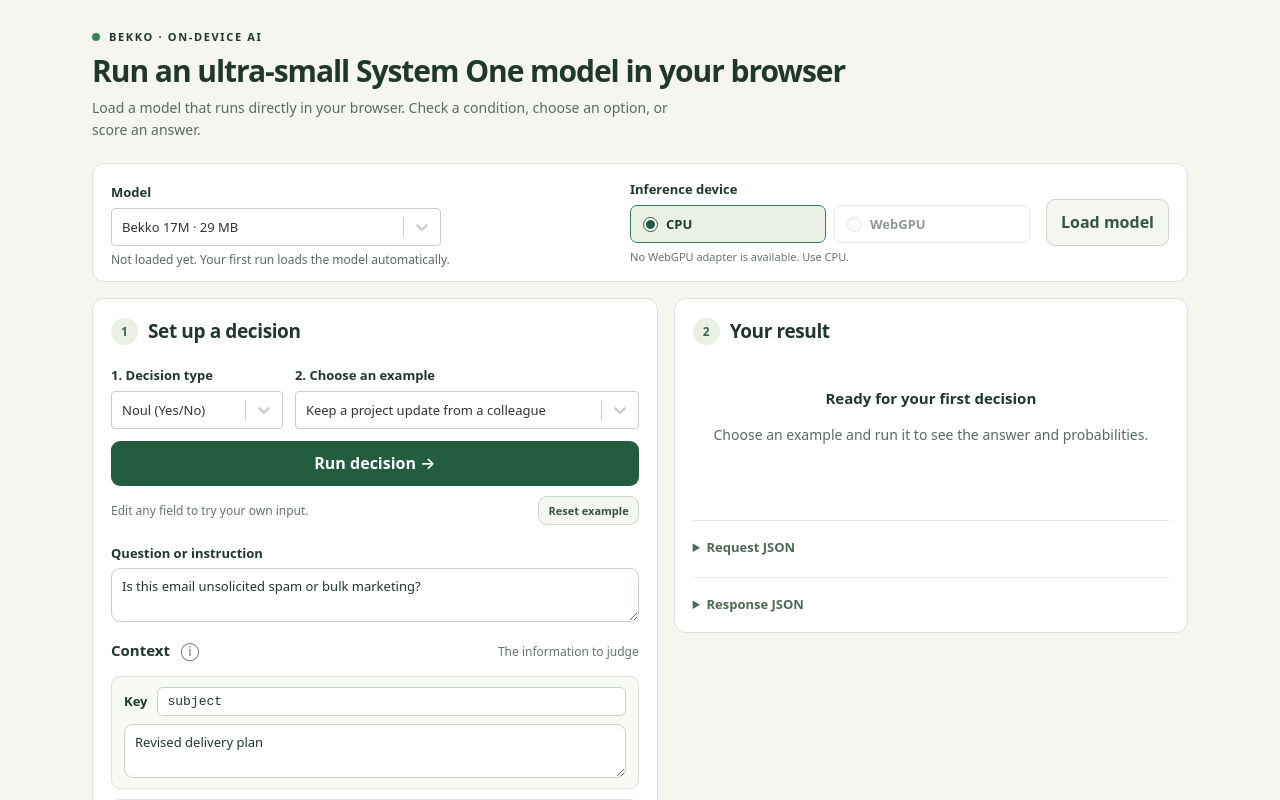
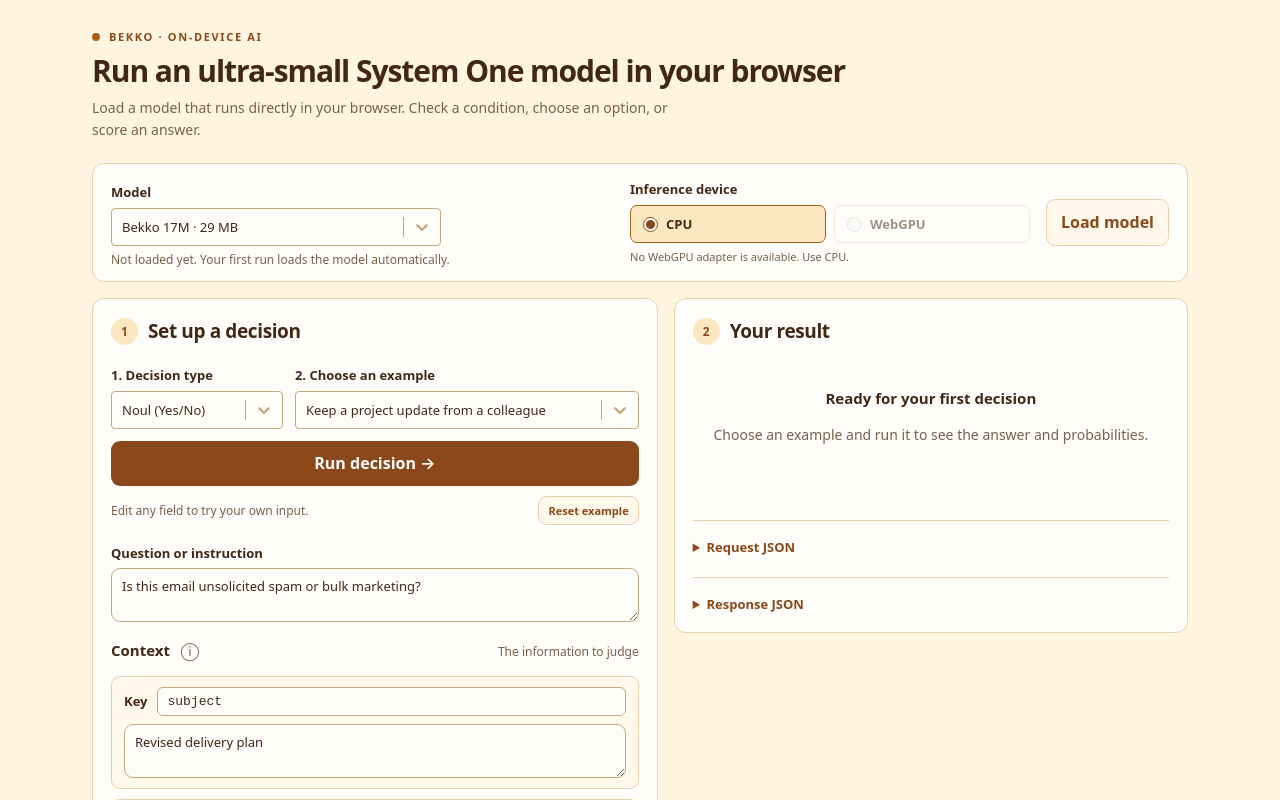
Before and after one commit to hotchpotch/bekko-system-one, a React (Vite) app in the folder browser/: page / in a window 1280 px wide. Shown: the top 800 px of the page. Built offline with nearby package versions, Linux system fonts and the light colour scheme.

Commit message:
Style browser demo with Bekko amber and warm brown palette

```diff
--- a/browser/index.html
+++ b/browser/index.html
@@ -3,7 +3,7 @@
   <head>
     <meta charset="UTF-8" />
     <meta name="viewport" content="width=device-width,initial-scale=1" />
-    <meta name="theme-color" content="#f4f6ef" />
+    <meta name="theme-color" content="#fff4df" />
     <link rel="icon" type="image/svg+xml" href="/src/favicon.svg" />
     <title>Bekko · Run an ultra-small System One model in your browser</title>
   </head>
--- a/browser/src/style.css
+++ b/browser/src/style.css
@@ -1,12 +1,27 @@
 :root {
+  color-scheme: light;
+  --ink: #432716;
+  --muted: #78604c;
+  --page: #fff4df;
+  --surface: #fffdfa;
+  --surface-soft: #fff8eb;
+  --border: #e6cfaa;
+  --input-border: #c7a77e;
+  --amber-soft: #fbe7bf;
+  --amber-mid: #c48b39;
+  --accent: #8b481b;
+  --accent-hover: #683312;
+  --focus: #a66018;
+  --shadow: #43271624;
+
   font:
     16px/1.55 system-ui,
     -apple-system,
     BlinkMacSystemFont,
     "Segoe UI",
     sans-serif;
-  color: #20372e;
-  background: #f4f6ef;
+  color: var(--ink);
+  background: var(--page);
   font-synthesis: none;
 }
 * {
@@ -36,7 +51,7 @@
   height: 8px;
   width: 8px;
   border-radius: 50%;
-  background: #368357;
+  background: var(--focus);
 }
 h1 {
   font-size: clamp(36px, 5vw, 56px);
@@ -45,7 +60,7 @@
   margin: 20px 0;
 }
 p {
-  color: #5a6b61;
+  color: var(--muted);
 }
 .intro {
   font-size: 17px;
@@ -54,11 +69,11 @@
 .model-status {
   display: inline-block;
   font-size: 12px;
-  border: 1px solid #d5dfd0;
+  border: 1px solid var(--border);
   border-radius: 25px;
   padding: 7px 13px;
-  background: #eaf0e4;
-  color: #365540;
+  background: var(--amber-soft);
+  color: var(--accent);
 }
 .workspace {
   display: grid;
@@ -67,8 +82,8 @@
   align-items: start;
 }
 .panel {
-  background: #fff;
-  border: 1px solid #dbe2d6;
+  background: var(--surface);
+  border: 1px solid var(--border);
   border-radius: 18px;
   padding: 28px;
   min-width: 0;
@@ -86,8 +101,8 @@
 .step {
   display: grid;
   place-items: center;
-  background: #eaf0e4;
-  color: #46654b;
+  background: var(--amber-soft);
+  color: var(--accent);
   border-radius: 50%;
   width: 27px;
   height: 27px;
@@ -123,11 +138,11 @@
 }
 textarea,
 select {
-  border: 1px solid #c7d2c3;
+  border: 1px solid var(--input-border);
   border-radius: 9px;
-  background: #fff;
+  background: var(--surface);
   padding: 11px 12px;
-  color: #20372e;
+  color: var(--ink);
 }
 textarea {
   resize: vertical;
@@ -139,14 +154,14 @@
 }
 textarea:focus,
 select:focus {
-  outline: 2px solid #90b598;
+  outline: 2px solid var(--focus);
   outline-offset: 2px;
 }
 .hint {
   font-size: 12px;
   line-height: 1.6;
   margin: 8px 0;
-  color: #65756a;
+  color: var(--muted);
 }
 .label-row {
   margin-top: 24px;
@@ -165,27 +180,27 @@
   border: 0;
   border-radius: 9px;
   padding: 13px 16px;
-  background: #235d40;
+  background: var(--accent);
   color: #fff;
   font-weight: 600;
   cursor: pointer;
 }
 button:hover {
-  background: #19492f;
+  background: var(--accent-hover);
 }
 button:disabled {
   opacity: 0.55;
   cursor: wait;
 }
 details {
-  border-top: 1px solid #e5e9e1;
+  border-top: 1px solid var(--border);
   margin-top: 20px;
   padding-top: 16px;
 }
 summary {
   font-size: 13px;
   cursor: pointer;
-  color: #4d6856;
+  color: var(--accent);
   font-weight: 600;
 }
 pre {
@@ -196,7 +211,7 @@
   overflow-wrap: anywhere;
   max-height: 420px;
   overflow: auto;
-  background: #f6f8f3;
+  background: var(--surface-soft);
   padding: 14px;
   border-radius: 8px;
 }
@@ -207,7 +222,7 @@
 .empty-result > span {
   display: block;
   font-size: 38px;
-  color: #8aab8a;
+  color: var(--amber-mid);
 }
 .empty-result p {
   font-size: 14px;
@@ -216,7 +231,7 @@
   text-transform: uppercase;
   font-size: 11px;
   letter-spacing: 0.1em;
-  color: #65756a;
+  color: var(--muted);
   margin-top: 12px;
 }
 .result-value {
@@ -249,19 +264,19 @@
   white-space: nowrap;
 }
 .track {
-  background: #eaf0e6;
+  background: var(--amber-soft);
   border-radius: 6px;
   height: 8px;
   margin-top: 7px;
   overflow: hidden;
 }
 .fill {
-  background: #85a48a;
+  background: var(--amber-mid);
   height: 100%;
   border-radius: 6px;
 }
 .winner .fill {
-  background: #2c704b;
+  background: var(--accent);
 }
 .winner .probability-name {
   font-weight: 650;
@@ -271,12 +286,12 @@
 }
 .result-time {
   font-size: 11px;
-  color: #728274;
+  color: var(--muted);
   margin-top: 22px;
 }
 .score-range {
   font-size: 13px;
-  color: #65756a;
+  color: var(--muted);
   font-weight: 400;
   letter-spacing: 0;
 }
@@ -284,7 +299,7 @@
   display: flex;
   justify-content: space-between;
   font-size: 12px;
-  color: #65756a;
+  color: var(--muted);
 }
 .score-track {
   height: 12px;
@@ -292,7 +307,7 @@
 }
 footer {
   font-size: 11px;
-  color: #6b7e6e;
+  color: var(--muted);
   padding: 24px 0;
   text-align: center;
 }
@@ -342,11 +357,11 @@
 }
 .badge {
   font-size: 12px;
-  border: 1px solid #d5dfd0;
+  border: 1px solid var(--border);
   border-radius: 20px;
   padding: 6px 12px;
   white-space: nowrap;
-  color: #46654b;
+  color: var(--accent);
 }
 .model-panel {
   display: flex;
@@ -354,8 +369,8 @@
   align-items: center;
   justify-content: space-between;
   gap: 16px;
-  border: 1px solid #dbe2d6;
-  background: #fff;
+  border: 1px solid var(--border);
+  background: var(--surface);
   border-radius: 12px;
   padding: 18px 22px;
   margin-bottom: 22px;
@@ -372,12 +387,12 @@
   margin: 0;
 }
 .secondary {
-  background: #f4f6f1;
-  color: #365540;
-  border: 1px solid #ccd7c8;
+  background: var(--surface-soft);
+  color: var(--accent);
+  border: 1px solid var(--border);
 }
 .secondary:hover {
-  background: #e7eee2;
+  background: var(--amber-soft);
 }
 .secondary:disabled {
   cursor: default;
@@ -404,7 +419,7 @@
 }
 button:focus-visible,
 summary:focus-visible {
-  outline: 2px solid #368357;
+  outline: 2px solid var(--focus);
   outline-offset: 3px;
 }
 #run {
@@ -413,7 +428,7 @@
 }
 .load-progress {
   flex-basis: 100%;
-  border-top: 1px solid #e5e9e1;
+  border-top: 1px solid var(--border);
   padding-top: 16px;
 }
 .progress-heading {
@@ -446,7 +461,7 @@
   display: block;
   width: 100%;
   height: 6px;
-  accent-color: #2c704b;
+  accent-color: var(--accent);
   margin-top: 6px;
 }
 .result-value {
@@ -517,14 +532,14 @@
 }
 .loaded-badge {
   font-size: 12px;
-  color: #235d40;
-  background: #eaf0e4;
+  color: var(--accent);
+  background: var(--amber-soft);
   border-radius: 6px;
   padding: 8px 12px;
 }
 .loaded::before {
   content: "● ";
-  color: #368357;
+  color: var(--focus);
 }
 .panel {
   padding: 18px;
@@ -621,19 +636,19 @@
   flex: 1;
   margin: 0;
   padding: 8px 12px;
-  border: 1px solid #ccd7c8;
+  border: 1px solid var(--border);
   border-radius: 7px;
   cursor: pointer;
   font-size: 13px;
-  background: #fff;
+  background: var(--surface);
 }
 .runtime-option.selected {
-  border-color: #368357;
-  background: #eaf0e4;
+  border-color: var(--focus);
+  background: var(--amber-soft);
 }
 .runtime-option input {
   margin: 0;
-  accent-color: #235d40;
+  accent-color: var(--accent);
   width: 15px;
   height: 15px;
 }
@@ -642,16 +657,16 @@
   cursor: not-allowed;
 }
 .runtime-option:focus-within {
-  outline: 2px solid #90b598;
+  outline: 2px solid var(--focus);
   outline-offset: 2px;
 }
 
 .context-field {
   margin-top: 10px;
   padding: 10px 12px;
-  border: 1px solid #dce4d7;
+  border: 1px solid var(--border);
   border-radius: 9px;
-  background: #f8faf6;
+  background: var(--surface-soft);
 }
 .context-key-row {
   display: flex;
@@ -665,14 +680,14 @@
   min-width: 0;
   flex: 1;
   padding: 6px 9px;
-  border: 1px solid #c7d2c3;
+  border: 1px solid var(--input-border);
   border-radius: 6px;
-  background: #fff;
-  color: #20372e;
+  background: var(--surface);
+  color: var(--ink);
   font: 13px ui-monospace, monospace;
 }
 .context-key-row input:focus {
-  outline: 2px solid #90b598;
+  outline: 2px solid var(--focus);
   outline-offset: 2px;
 }
 .context-key-row input[aria-invalid="true"] {
@@ -681,7 +696,7 @@
 .context-field .field label {
   margin: 8px 0 4px;
   font-size: 12px;
-  color: #65756a;
+  color: var(--muted);
 }
 .context-error {
   color: #a53434;
@@ -703,7 +718,7 @@
 .meaning-field .field label {
   margin: 0;
   font-size: 13px;
-  color: #20372e;
+  color: var(--ink);
 }
 .context-heading {
   display: flex;
@@ -723,17 +738,17 @@
   margin: 0;
   padding: 0;
   background: transparent;
-  color: #65756a;
+  color: var(--muted);
   border-radius: 50%;
   font-size: 18px;
 }
 .help-trigger:hover,
 .help-trigger:focus-visible {
-  background: #eaf0e4;
-  color: #235d40;
+  background: var(--amber-soft);
+  color: var(--accent);
 }
 .help-trigger:focus-visible {
-  outline: 2px solid #90b598;
+  outline: 2px solid var(--focus);
   outline-offset: 2px;
 }
 .help-content {
@@ -743,11 +758,11 @@
   left: -60px;
   width: min(280px, calc(100vw - 80px));
   padding: 10px 12px;
-  border: 1px solid #dce4d7;
+  border: 1px solid var(--border);
   border-radius: 8px;
-  background: #fff;
-  box-shadow: 0 4px 16px #20372e24;
-  color: #20372e;
+  background: var(--surface);
+  box-shadow: 0 4px 16px var(--shadow);
+  color: var(--ink);
   font-size: 12px;
   font-weight: 400;
   line-height: 1.6;
@@ -763,10 +778,22 @@
   margin-top: 14px;
 }
 .resource-links a {
-  color: #235d40;
+  color: var(--accent);
   text-underline-offset: 3px;
 }
 .resource-links a:focus-visible {
-  outline: 2px solid #90b598;
+  outline: 2px solid var(--focus);
   outline-offset: 3px;
 }
+
+::selection {
+  background: var(--amber-soft);
+  color: var(--ink);
+}
+.eyebrow,
+.result-value {
+  color: var(--accent);
+}
+.score-track .fill {
+  background: var(--accent);
+}
--- a/browser/src/ui.jsx
+++ b/browser/src/ui.jsx
@@ -108,9 +108,21 @@
           ...theme,
           colors: {
             ...theme.colors,
-            primary: "#235d40",
-            primary25: "#eaf0e4",
-            primary50: "#d5e4d3",
+            primary: "var(--accent)",
+            primary25: "var(--amber-soft)",
+            primary50: "#f2cf91",
+            primary75: "#c48b39",
+            neutral0: "var(--surface)",
+            neutral5: "var(--surface-soft)",
+            neutral10: "var(--amber-soft)",
+            neutral20: "var(--input-border)",
+            neutral30: "var(--focus)",
+            neutral40: "var(--muted)",
+            neutral50: "var(--muted)",
+            neutral60: "var(--muted)",
+            neutral70: "var(--ink)",
+            neutral80: "var(--ink)",
+            neutral90: "var(--ink)",
           },
         })}
       />
```
